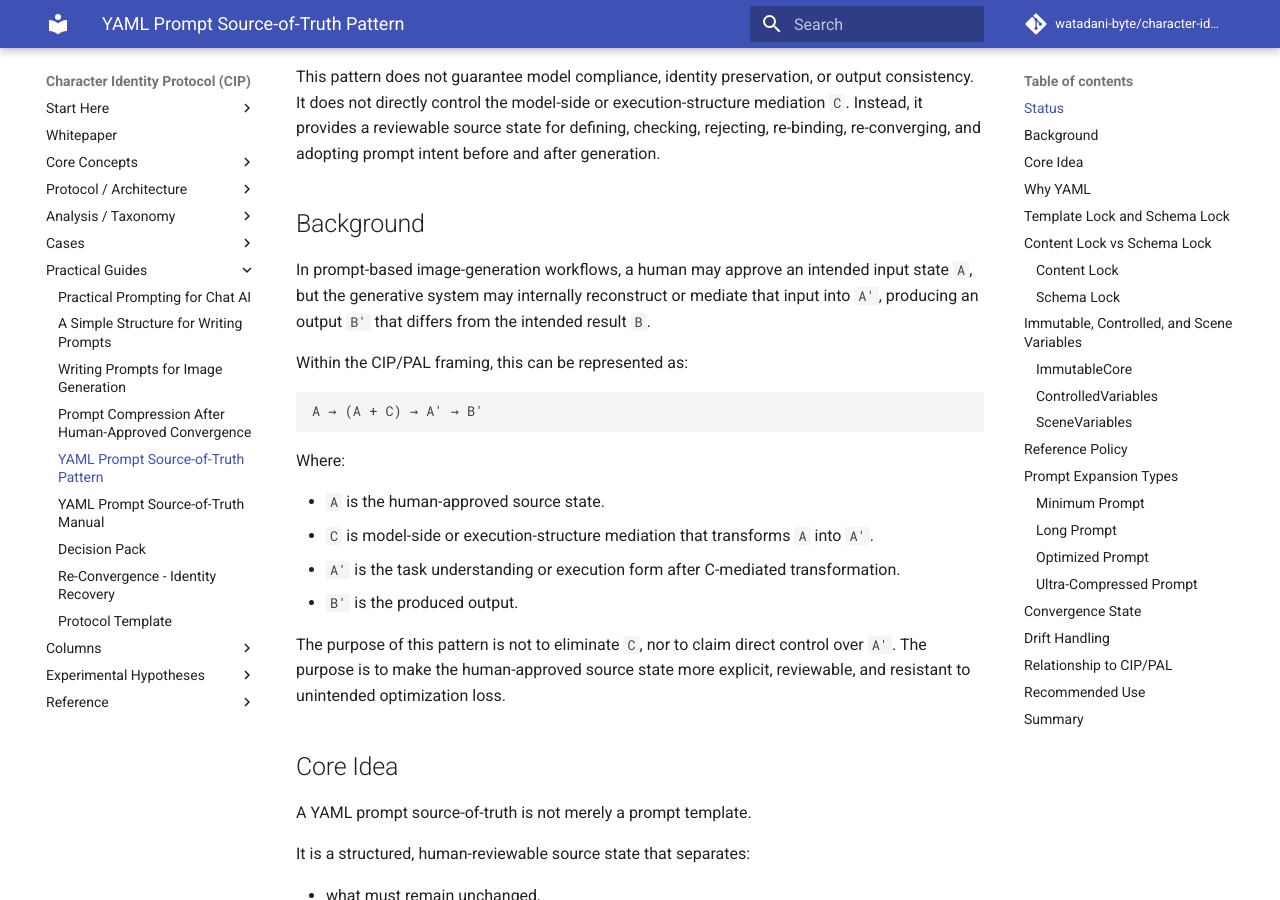
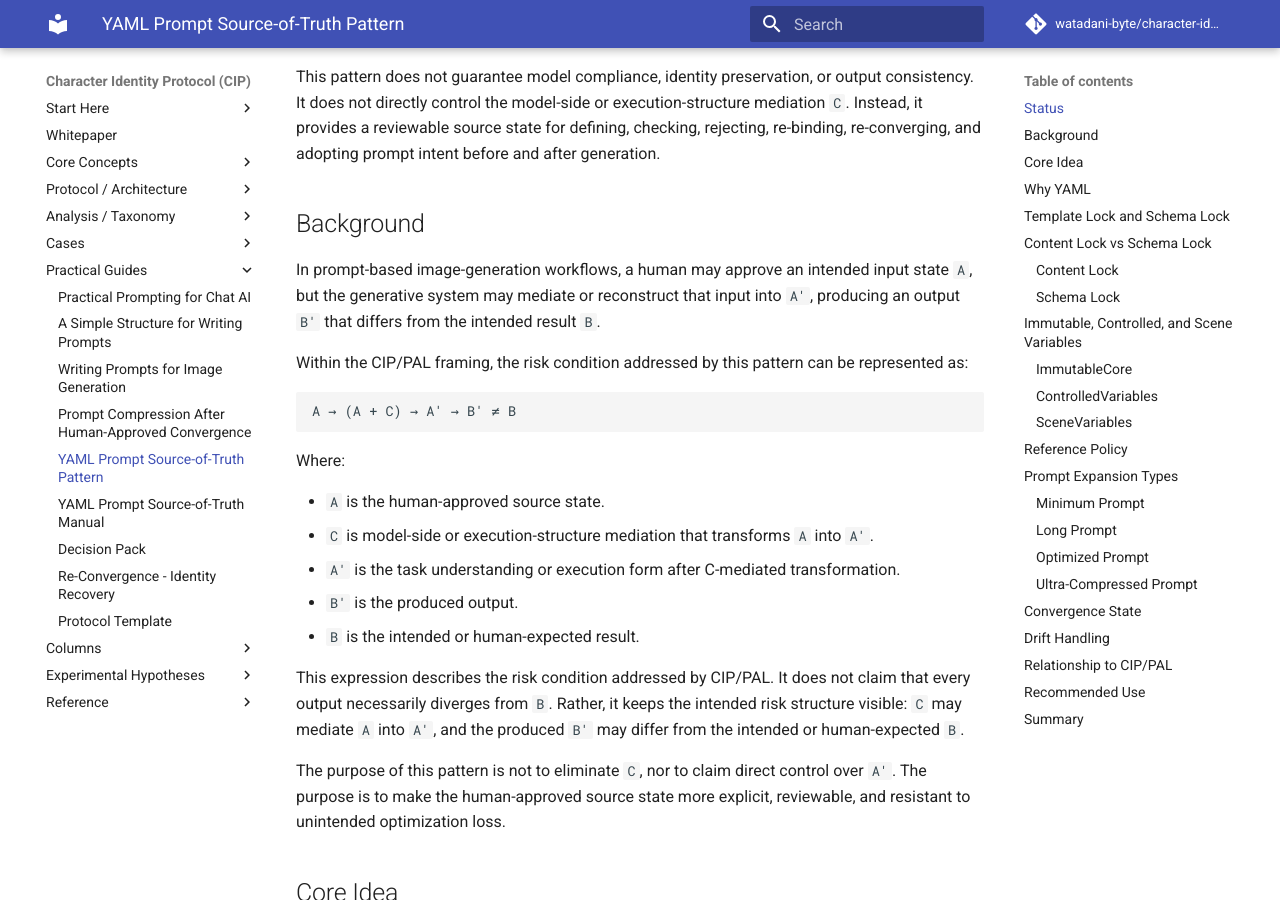
Before and after one commit to watadani-byte/character-identity-protocol, an MkDocs documentation site: the page built from docs/yaml_prompt_source_of_truth_pattern.md, in a window 1280 px wide and 900 px high, scrolled down 301 px. Built offline with MkDocs 1.6.1 and Material for MkDocs 9.7.7, drawn with Linux system fonts in a browser that asks for light colours; comment, search, counter and statistics services are not loaded; some of the changed text lies outside the part shown.

Commit message:
docs: clarify YAML source-of-truth risk framing
Clarify the CIP/PAL risk-condition framing in the YAML Prompt
Source-of-Truth Pattern background section.

The patch uses `A → (A + C) → A′ → B′ ≠ B` to keep the intended
risk structure visible, while explicitly noting that this is not a
universal claim that every output must diverge from the intended result.

No CIP/PAL core definitions, protocols, benchmarks, or identity
preservation guarantees are changed or introduced.

````diff
--- a/docs/yaml_prompt_source_of_truth_pattern.md
+++ b/docs/yaml_prompt_source_of_truth_pattern.md
@@ -10,12 +10,12 @@ This pattern does not guarantee model compliance, identity preservation, or outp
 
 ## Background
 
-In prompt-based image-generation workflows, a human may approve an intended input state `A`, but the generative system may internally reconstruct or mediate that input into `A′`, producing an output `B′` that differs from the intended result `B`.
+In prompt-based image-generation workflows, a human may approve an intended input state `A`, but the generative system may mediate or reconstruct that input into `A′`, producing an output `B′` that differs from the intended result `B`.
 
-Within the CIP/PAL framing, this can be represented as:
+Within the CIP/PAL framing, the risk condition addressed by this pattern can be represented as:
 
 ```text
-A → (A + C) → A′ → B′
+A → (A + C) → A′ → B′ ≠ B
 ```
 
 Where:
@@ -24,6 +24,9 @@ Where:
 - `C` is model-side or execution-structure mediation that transforms `A` into `A′`.
 - `A′` is the task understanding or execution form after C-mediated transformation.
 - `B′` is the produced output.
+- `B` is the intended or human-expected result.
+
+This expression describes the risk condition addressed by CIP/PAL. It does not claim that every output necessarily diverges from `B`. Rather, it keeps the intended risk structure visible: `C` may mediate `A` into `A′`, and the produced `B′` may differ from the intended or human-expected `B`.
 
 The purpose of this pattern is not to eliminate `C`, nor to claim direct control over `A′`. The purpose is to make the human-approved source state more explicit, reviewable, and resistant to unintended optimization loss.
 
````
Also changed, not shown: other parts of docs/yaml_prompt_source_of_truth_pattern.md (+1 -1 lines).
